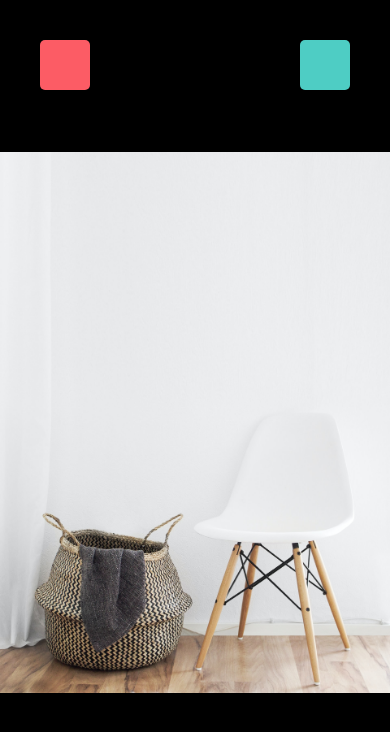
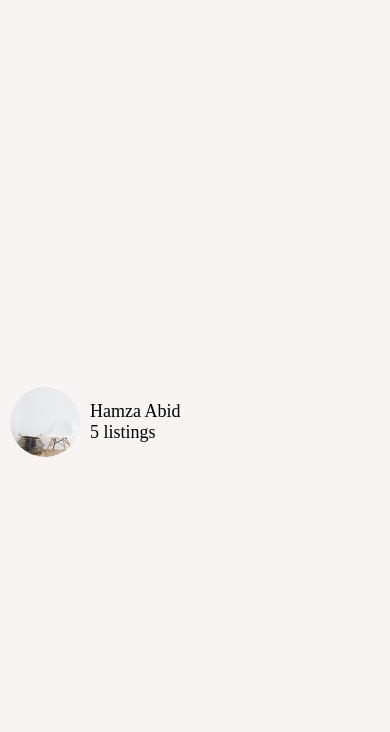
Before and after one commit to hamzasdsol/DoneWithIt, a React Native app: screen / in a window 390 px wide. Shown: the top 732 px of the page. Built offline with nearby package versions, Linux system fonts and the light colour scheme.

Commit message:
Resusable button, text and list item components added

```diff
--- a/App.js
+++ b/App.js
@@ -1,17 +1,27 @@
 import { StatusBar } from "expo-status-bar";
 import { StyleSheet, Text, View } from "react-native";
+import { MaterialCommunityIcons } from "@expo/vector-icons";
+
 import WelcomeScreen from "./app/screens/WelcomeScreen";
 import ViewImageScreen from "./app/screens/ViewImageScreen";
+import AppButton from "./app/components/ButtonComponent/AppButton";
+import colors from "./app/config/colors";
+import AppCard from "./app/components/AppCard";
+import AppText from "./app/components/AppText";
+import ListItem from "./app/components/ListItem";
 
 export default function App() {
-  return <ViewImageScreen />;
+  return (
+    <View style={styles.container}>
+      <ListItem title="Hamza Abid" subTitle="5 listings" />
+    </View>
+  );
 }
 
 const styles = StyleSheet.create({
   container: {
     flex: 1,
-    backgroundColor: "#fff",
-    alignItems: "center",
+    backgroundColor: "#f8f4f4",
     justifyContent: "center",
   },
 });
--- /dev/null
+++ b/app/components/AppCard/AppCard.js
@@ -0,0 +1,52 @@
+import { Image, StyleSheet, Text, View } from "react-native";
+import React from "react";
+
+import Chair from "../../assets/images/chair.jpg";
+import colors from "../../config/colors";
+
+const AppCard = ({
+  image,
+  title = "White chair for sale!",
+  subtitle = "$100",
+}) => {
+  return (
+    <View style={styles.container}>
+      <Image style={styles.image} source={Chair} resizeMode="repeat" />
+      <View style={styles.text_container}>
+        <Text style={styles.title}>{title}</Text>
+        <Text style={styles.subtitle}>{subtitle}</Text>
+      </View>
+    </View>
+  );
+};
+
+export default AppCard;
+
+const styles = StyleSheet.create({
+  container: {
+    width: "100%",
+    borderRadius: 20,
+    overflow: "hidden",
+    backgroundColor: "#fff",
+  },
+  image: {
+    width: "100%",
+    height: 200,
+  },
+  text_container: {
+    width: "100%",
+    padding: 10,
+  },
+  title: {
+    fontSize: 16,
+    fontWeight: "500",
+    color: colors.black,
+    marginVertical: "5",
+  },
+  subtitle: {
+    fontSize: 16,
+    fontWeight: "600",
+    color: colors.secondary,
+    marginVertical: "5",
+  },
+});
--- /dev/null
+++ b/app/components/AppCard/index.js
@@ -0,0 +1 @@
+export { default } from "./AppCard";
--- /dev/null
+++ b/app/components/AppText/AppText.js
@@ -0,0 +1,19 @@
+import { Platform, StyleSheet, Text, View } from "react-native";
+import React from "react";
+
+const AppText = ({ title, style }) => {
+  return (
+    <View>
+      <Text style={[styles.text, style]}>{title}</Text>
+    </View>
+  );
+};
+
+export default AppText;
+
+const styles = StyleSheet.create({
+  text: {
+    fontSize: 18,
+    fontFamily: Platform.OS === "android" ? "Roboto" : "Avenir",
+  },
+});
--- /dev/null
+++ b/app/components/AppText/index.js
@@ -0,0 +1 @@
+export { default } from "./AppText";
--- /dev/null
+++ b/app/components/ButtonComponent/AppButton.js
@@ -0,0 +1,32 @@
+import { Pressable, StyleSheet, Text } from "react-native";
+import React from "react";
+
+const AppButton = ({ buttonText, bgColor, onPress }) => {
+  return (
+    <Pressable
+      onPress={onPress}
+      style={[styles.container, { backgroundColor: bgColor }]}
+    >
+      <Text style={styles.buttonText}>{buttonText}</Text>
+    </Pressable>
+  );
+};
+
+export default AppButton;
+
+const styles = StyleSheet.create({
+  container: {
+    width: "100%",
+    borderRadius: 25,
+    justifyContent: "center",
+    alignItems: "center",
+    marginVertical: 10,
+    padding: 15,
+  },
+  buttonText: {
+    color: "#fff",
+    fontWeight: "bold",
+    fontSize: 18,
+    textTransform: "uppercase",
+  },
+});
--- /dev/null
+++ b/app/components/ButtonComponent/index.js
@@ -0,0 +1 @@
+export { default } from "./AppButton";
--- /dev/null
+++ b/app/components/ListItem/ListItem.js
@@ -0,0 +1,32 @@
+import { Image, StyleSheet, Text, View } from "react-native";
+import React from "react";
+
+import Placeholder from "../../assets/images/chair.jpg";
+import AppText from "../AppText";
+
+const ListItem = ({ title, subTitle, image }) => {
+  return (
+    <View style={styles.container}>
+      <Image style={styles.image} source={Placeholder} resizeMode="stretch" />
+      <View style={styles.detailsContainer}>
+        <AppText title={title} style={{ fontWeight: "500" }} />
+        <AppText title={subTitle} />
+      </View>
+    </View>
+  );
+};
+
+export default ListItem;
+
+const styles = StyleSheet.create({
+  container: {
+    flexDirection: "row",
+    alignItems: "center",
+  },
+  image: {
+    width: 70,
+    height: 70,
+    borderRadius: 35,
+    marginHorizontal: 10,
+  },
+});
--- /dev/null
+++ b/app/components/ListItem/index.js
@@ -0,0 +1 @@
+export { default } from "./ListItem";
--- a/app/config/colors.js
+++ b/app/config/colors.js
@@ -2,4 +2,5 @@ export default {
   primary: "#fc5c65",
   secondary: "#4ecdc4",
   black: "#000",
+  white: "#fff",
 };
--- a/app/screens/ViewImageScreen.js
+++ b/app/screens/ViewImageScreen.js
@@ -1,5 +1,7 @@
 import { Image, StyleSheet, Text, View } from "react-native";
 import React from "react";
+import { MaterialCommunityIcons } from "@expo/vector-icons";
+
 import chair from "../assets/images/chair.jpg";
 import colors from "../config/colors";
 
@@ -7,8 +9,18 @@ const ViewImageScreen = () => {
   return (
     <View style={styles.container}>
       <Image resizeMode="contain" style={styles.image} source={chair} />
-      <View style={styles.closeButton} />
-      <View style={styles.deleteButton} />
+      <MaterialCommunityIcons
+        style={styles.closeButton}
+        name="close"
+        color={colors.white}
+        size={40}
+      />
+      <MaterialCommunityIcons
+        style={styles.deleteButton}
+        name="trash-can-outline"
+        color={colors.white}
+        size={40}
+      />
     </View>
   );
 };
@@ -17,7 +29,8 @@ export default ViewImageScreen;
 
 const styles = StyleSheet.create({
   container: {
-    flex: 1,
+    width: "100%",
+    height: "100%",
     backgroundColor: colors.black,
   },
   image: {
@@ -26,21 +39,13 @@ const styles = StyleSheet.create({
   },
 
   closeButton: {
-    width: 50,
-    height: 50,
     position: "absolute",
     top: 40,
     left: 40,
-    backgroundColor: colors.primary,
-    borderRadius: 5,
   },
   deleteButton: {
-    width: 50,
-    height: 50,
     position: "absolute",
     top: 40,
     right: 40,
-    backgroundColor: colors.secondary,
-    borderRadius: 5,
   },
 });
--- a/app/screens/WelcomeScreen.js
+++ b/app/screens/WelcomeScreen.js
@@ -3,16 +3,39 @@ import React from "react";
 import Background from "../assets/images/background.jpg";
 import Logo from "../assets/images/logo-red.png";
 import colors from "../config/colors";
+import AppButton from "../components/ButtonComponent/AppButton";
+
+const onLoginPressed = () => {
+  console.warn("login pressed");
+};
+
+const onResgiterPressed = () => {
+  console.warn("register pressed");
+};
 
 const WelcomeScreen = () => {
   return (
-    <ImageBackground style={styles.background} source={Background}>
+    <ImageBackground
+      style={styles.background}
+      source={Background}
+      blurRadius={5}
+    >
       <View style={styles.logoContainer}>
         <Image style={styles.logo} source={Logo} resizeMode="contain" />
-        <Text>Sell what you don't need</Text>
+        <Text style={styles.tagline}>Sell what you don't need</Text>
       </View>
-      <View style={styles.loginButton}></View>
-      <View style={styles.registerButton}></View>
+      <View style={styles.buttonsContainer}>
+        <AppButton
+          buttonText="Login"
+          bgColor={colors.primary}
+          onPress={onLoginPressed}
+        />
+        <AppButton
+          buttonText="Register"
+          bgColor={colors.secondary}
+          onPress={onResgiterPressed}
+        />
+      </View>
     </ImageBackground>
   );
 };
@@ -22,26 +45,28 @@ export default WelcomeScreen;
 const styles = StyleSheet.create({
   background: {
     flex: 1,
+    width: "100%",
+    height: "100%",
     justifyContent: "flex-end",
     alignItems: "center",
-  },
-  loginButton: {
-    width: "100%",
-    height: 70,
-    backgroundColor: colors.primary,
-  },
-  registerButton: {
-    width: "100%",
-    height: 70,
-    backgroundColor: colors.secondary,
   },
   logoContainer: {
     alignItems: "center",
     position: "absolute",
-    top: 40,
+    top: 80,
   },
   logo: {
     width: 100,
     height: 100,
   },
+  tagline: {
+    fontSize: 20,
+    fontWeight: "bold",
+    marginVertical: 10,
+  },
+
+  buttonsContainer: {
+    width: "100%",
+    padding: 16,
+  },
 });
```
